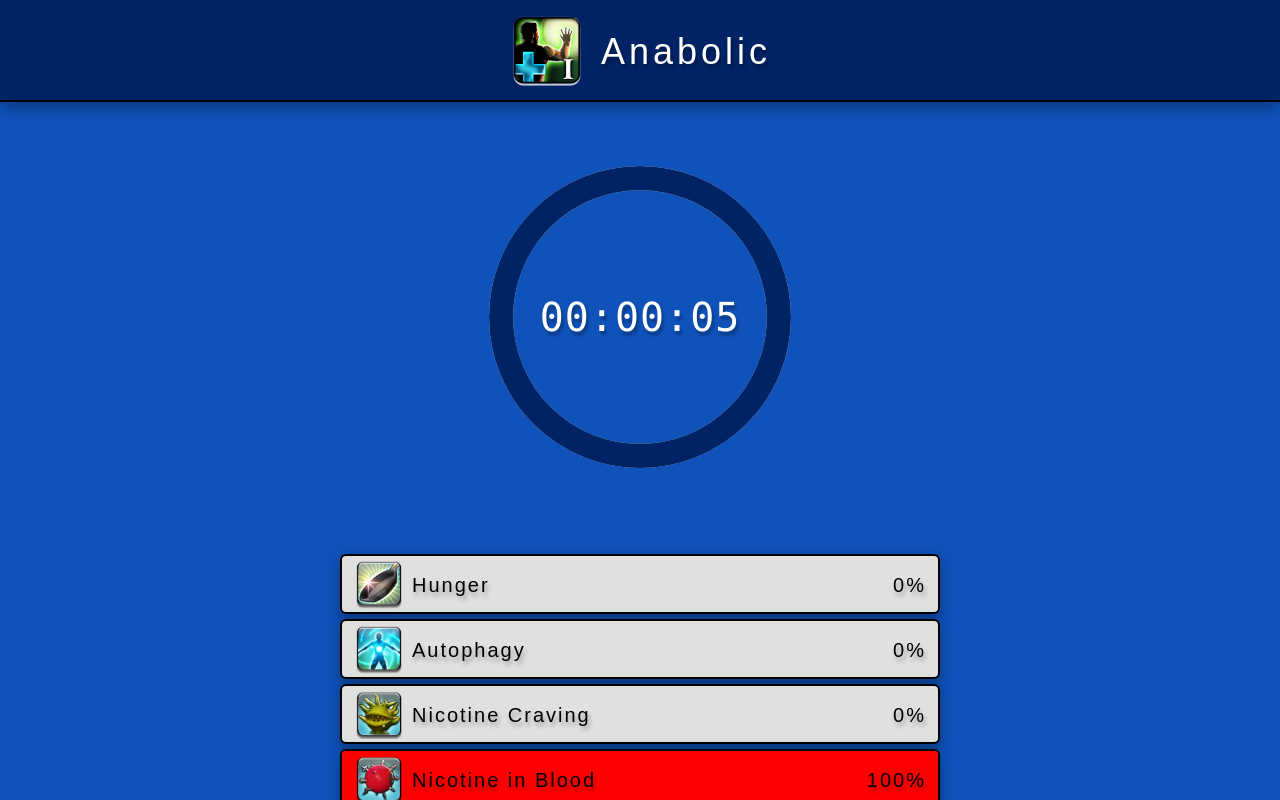
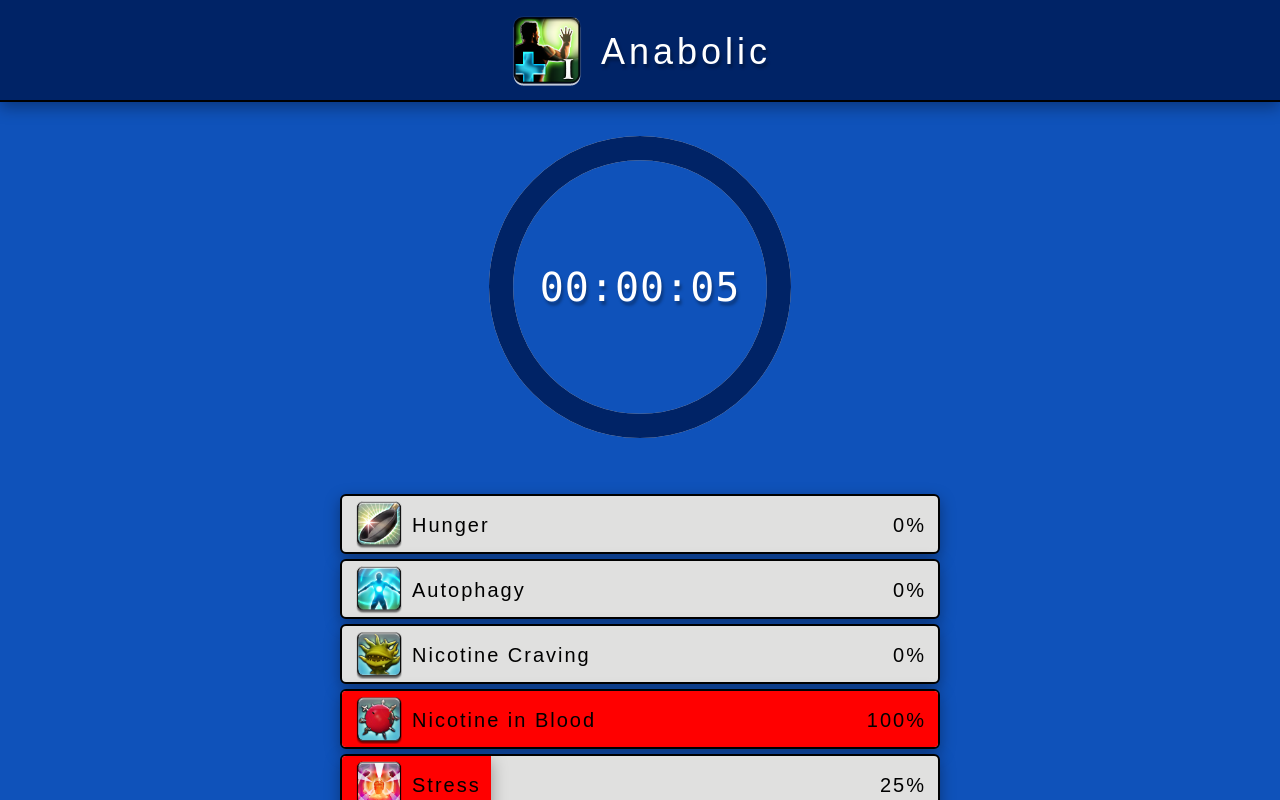
Before and after one commit to OdreZZ/fasting-tracker-frontend, a Next.js app: page / in a window 1280 px wide. Built offline with nearby package versions, Linux system fonts and the light colour scheme.

Commit message:
Minor style changes for misc browsers

```diff
--- a/styles/Homepage.module.css
+++ b/styles/Homepage.module.css
@@ -103,7 +103,7 @@
 
 .timePassedContainer {
     position: relative;
-    margin: 56px 0;
+    margin: 26px 0;
     padding: 0 24px;
     min-width: 350px;
     max-width: 550px;
--- a/styles/ProgressBar.module.css
+++ b/styles/ProgressBar.module.css
@@ -39,14 +39,12 @@
     margin: 0 auto;
     text-shadow: none;
     padding: 0px 12px;
-    text-shadow: 2px 4px 4px rgba(0, 0, 0, 0.3);
 }
 
 .progressBarTitle {
     display: flex;
     gap: 8px;
     align-items: center;
-    text-shadow: 2px 4px 4px rgba(0, 0, 0, 0.3);
 }
 
 .progressBarIcon {
```
